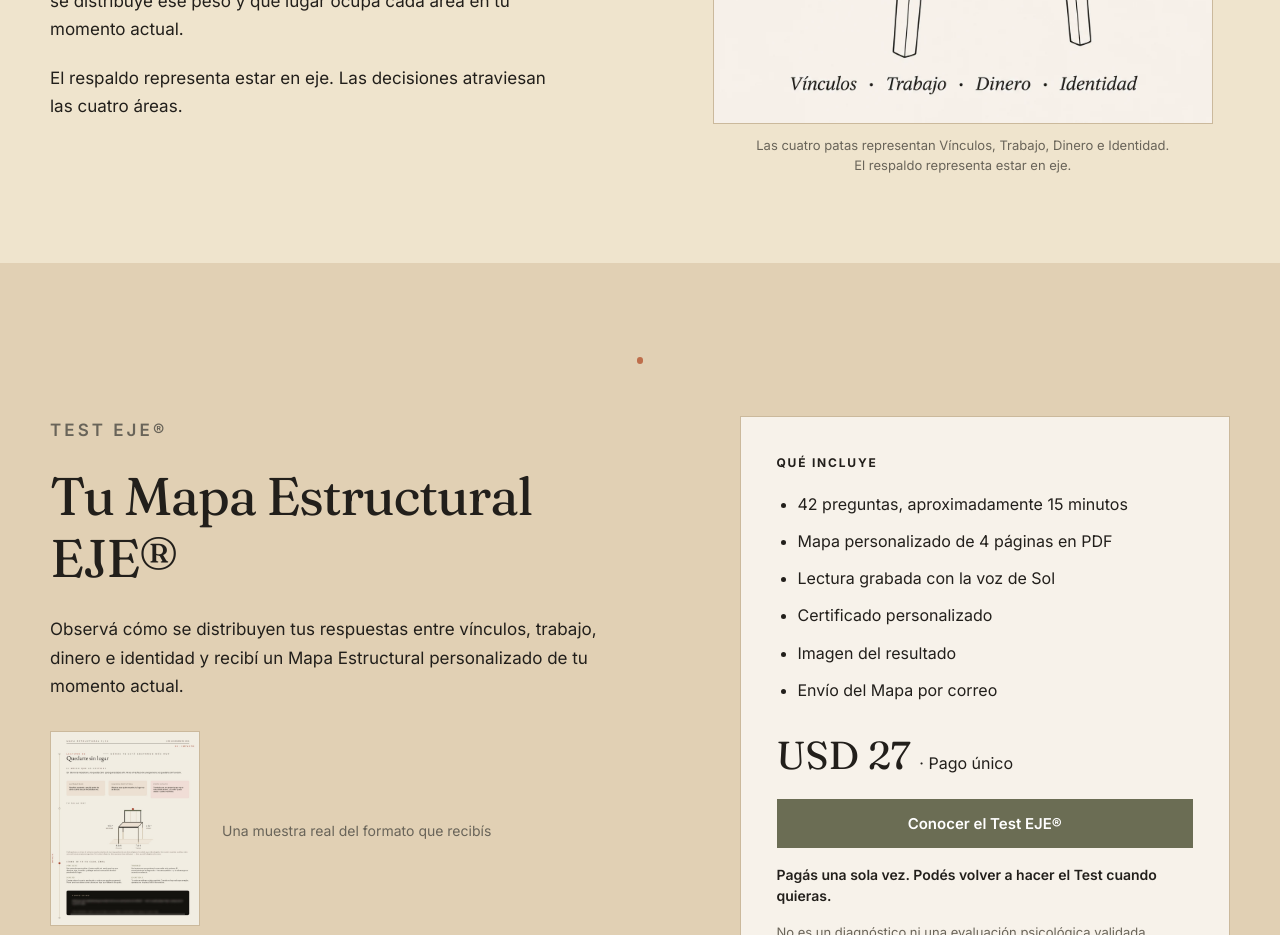
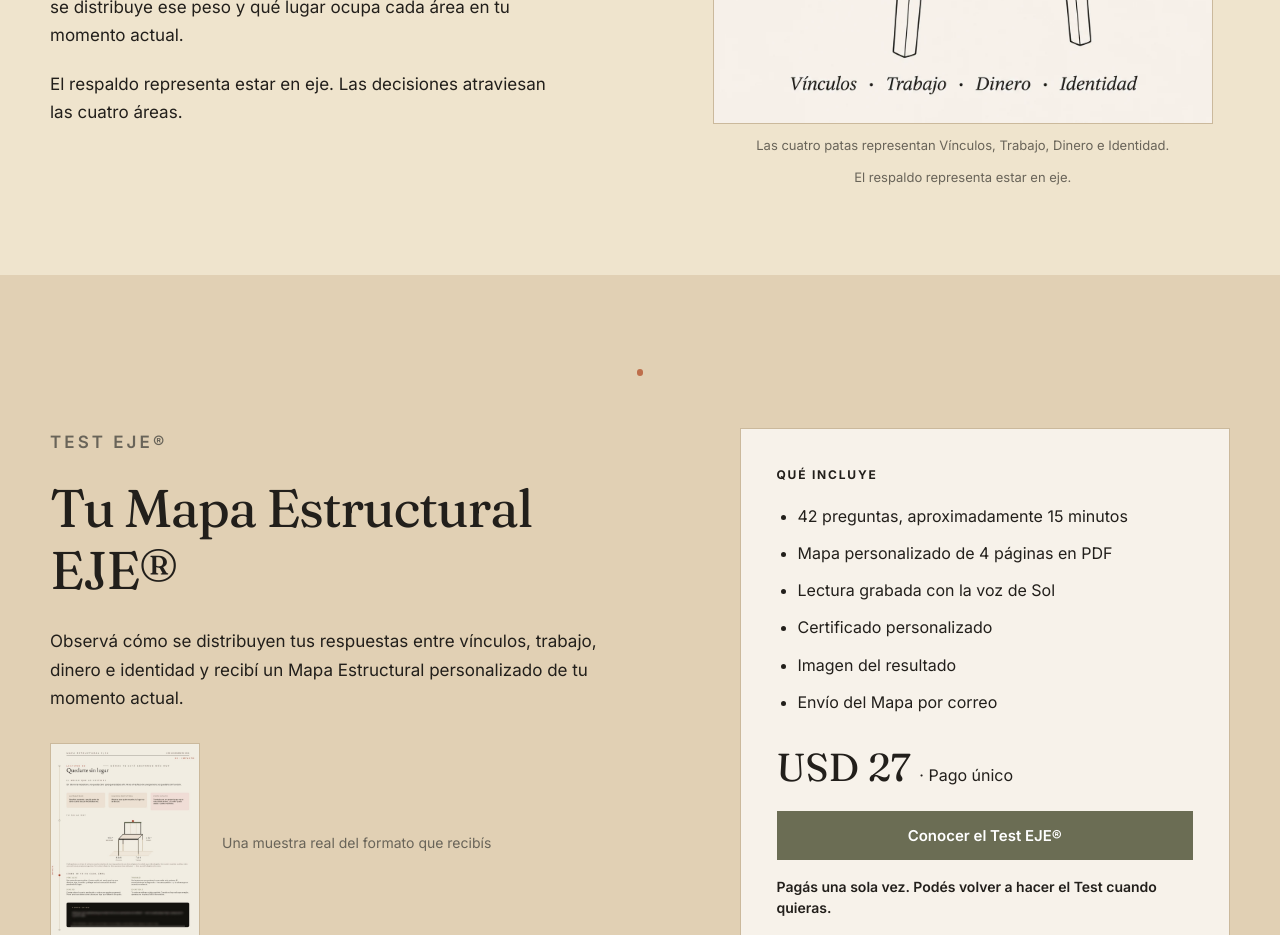
Before and after one commit to smirgonzalez-ops/sol-mir-web, a Next.js app: page /eje in a window 1280 px wide. Shown: the part 2000-2935 px from the top of the page. Built offline with nearby package versions, Linux system fonts and the light colour scheme.

Commit message:
style: add visible spacing between chair caption lines

```diff
--- a/app/eje/eje-editorial.css
+++ b/app/eje/eje-editorial.css
@@ -34,7 +34,8 @@
 .eje-original-chair { margin:0; text-align:center; }
 .eje-original-chair img { width:min(100%,500px); height:auto; display:block; margin:auto; border:1px solid #CBB99C; }
 .eje-original-chair figcaption { margin-top:11px; font-size:13px; color:var(--eje-muted); line-height:1.55; }
-.eje-original-chair figcaption span { display:block; }
+.eje-original-chair .eje-chair-caption-line { display:block; max-width:460px; margin-inline:auto; }
+.eje-original-chair .eje-chair-caption-line + .eje-chair-caption-line { margin-top:12px; }
 .eje-test-section { background:var(--eje-sand); padding:94px 0; }
 .eje-test-grid { display:grid; grid-template-columns:1.1fr .9fr; gap:90px; }
 .eje-test-grid > div > p { font-size:17px; }
```
